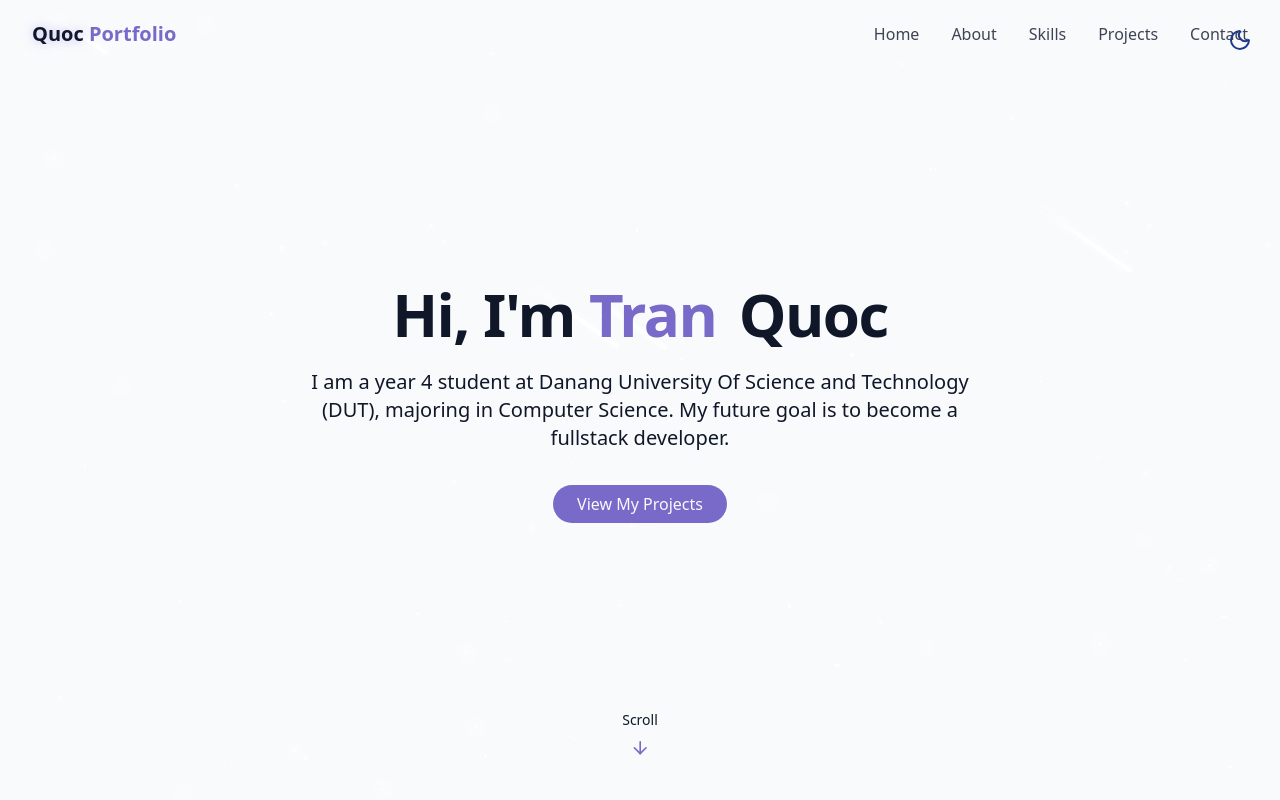
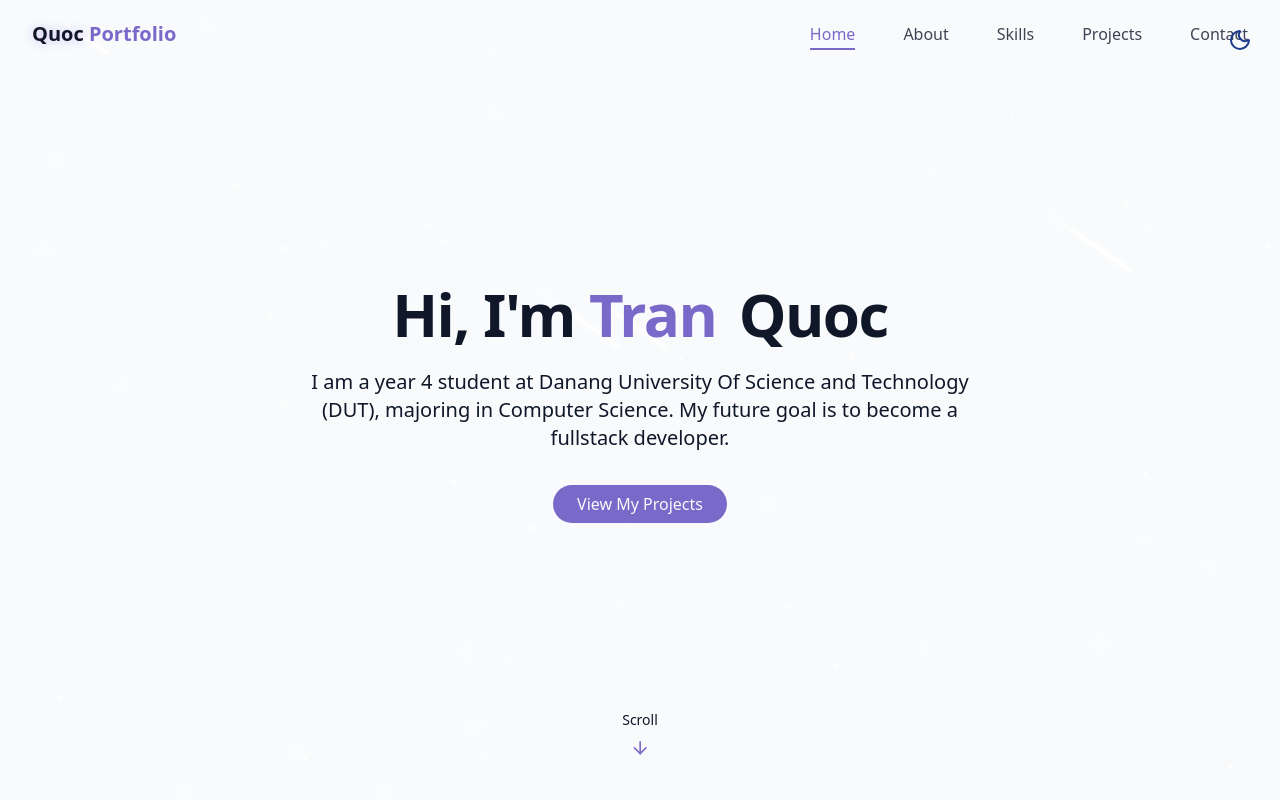
Before and after one commit to tranquoc1301/Portfolio, a React (Vite) app: page / in a window 1280 px wide. Shown: the top 800 px of the page. Built offline with nearby package versions, Linux system fonts and the light colour scheme.

Commit message:
improve Navbar

```diff
--- a/src/components/NavBar.jsx
+++ b/src/components/NavBar.jsx
@@ -9,18 +9,49 @@ const navItems = [
   { name: "Projects", href: "#projects" },
   { name: "Contact", href: "#contact" },
 ];
+
 export const Navbar = () => {
   const [isScrolled, setIsScrolled] = useState(false);
   const [isMenuOpen, setIsMenuOpen] = useState(false);
+  const [activeItem, setActiveItem] = useState("hero");
+
+  // Handle scroll for navbar background
   useEffect(() => {
     const handleScroll = () => {
-      setIsScrolled(window.screenY > 10);
+      setIsScrolled(window.scrollY > 10); // Fixed: window.screenY -> window.scrollY
     };
     window.addEventListener("scroll", handleScroll);
     return () => {
       window.removeEventListener("scroll", handleScroll);
     };
-  });
+  }, []);
+
+  // Handle active item based on section in viewport
+  useEffect(() => {
+    const observer = new IntersectionObserver(
+      (entries) => {
+        entries.forEach((entry) => {
+          if (entry.isIntersecting) {
+            setActiveItem(entry.target.id);
+          }
+        });
+      },
+      { rootMargin: "-50% 0px -50% 0px" } // Trigger when section is in the middle 50% of viewport
+    );
+
+    navItems.forEach((item) => {
+      const element = document.querySelector(item.href);
+      if (element) observer.observe(element);
+    });
+
+    return () => {
+      navItems.forEach((item) => {
+        const element = document.querySelector(item.href);
+        if (element) observer.unobserve(element);
+      });
+    };
+  }, []);
+
   return (
     <nav
       className={cn(
@@ -40,18 +71,26 @@ export const Navbar = () => {
 
         {/* Desktop Nav */}
         <div>
-          <div className="hidden md:flex space-x-8">
+          <div className="hidden md:flex space-x-12">
             {navItems.map((item, key) => (
               <a
                 href={item.href}
                 key={key}
-                className="text-foreground/80 hover:text-primary transition-colors duration-300"
+                className={cn(
+                  "relative text-foreground/80 text-base font-medium",
+                  "hover:text-primary transition-all duration-300 ease-in-out",
+                  "after:content-[''] after:absolute after:bottom-[-4px] after:left-0 after:w-0 after:h-[2px] after:bg-primary",
+                  "hover:after:w-full after:transition-all after:duration-300 after:ease-in-out",
+                  activeItem === item.href.slice(1) &&
+                    "text-primary after:w-full"
+                )}
               >
                 {item.name}
               </a>
             ))}
           </div>
         </div>
+
         {/* Mobile Nav */}
         <button
           onClick={() => setIsMenuOpen(!isMenuOpen)}
@@ -62,7 +101,7 @@ export const Navbar = () => {
         </button>
         <div
           className={cn(
-            "fixed inset-0 bg-background/95 backdrop,-blur-md z-40 flex flex-col items-center justify-center",
+            "fixed inset-0 bg-background/95 backdrop-blur-md z-40 flex flex-col items-center justify-center",
             "transition-all duration-300 md:hidden",
             isMenuOpen
               ? "opacity-100 pointer-events-auto"
@@ -74,7 +113,11 @@ export const Navbar = () => {
               <a
                 href={item.href}
                 key={key}
-                className="text-foreground/80 hover:text-primary transition-colors duration-300"
+                className={cn(
+                  "text-foreground/80 hover:text-primary transition-colors duration-300",
+                  activeItem === item.href.slice(1) && "text-primary"
+                )}
+                onClick={() => setIsMenuOpen(false)}
               >
                 {item.name}
               </a>
```
